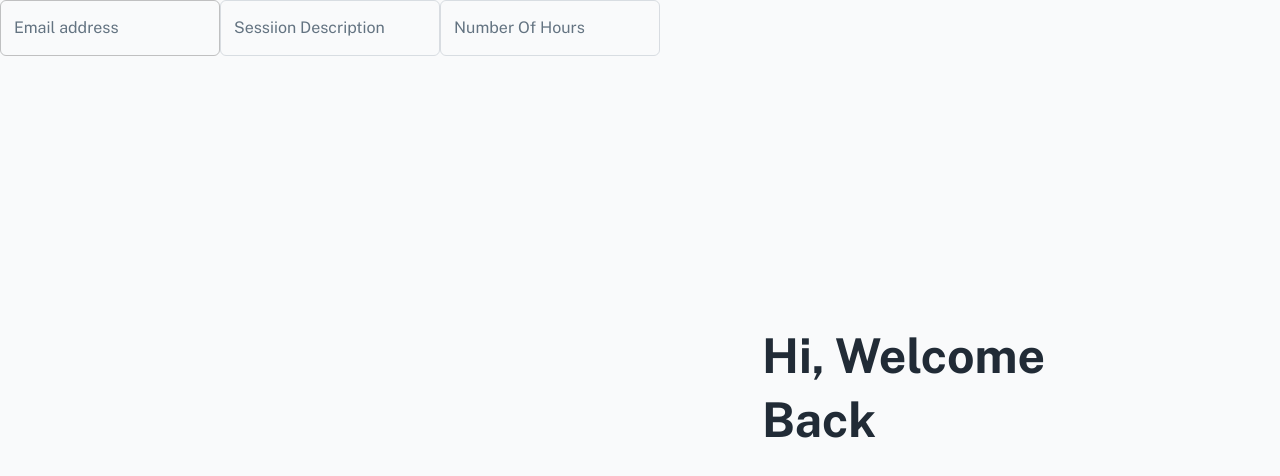
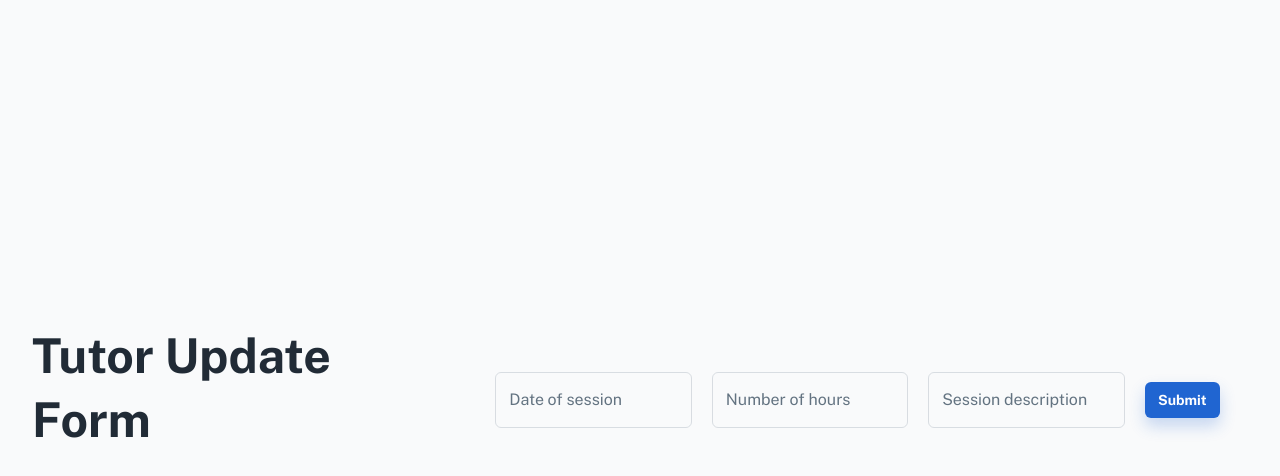
Before and after one commit to ngzhankang/sutdWadDaHec2023, a React (Create React App) app in the folder frontend/: page /login in a window 1280 px wide. Shown: the top 476 px of the page. Built offline with nearby package versions, Linux system fonts and the light colour scheme; a web font is replaced by a local one.

Commit message:
complete tutor update form

```diff
--- a/frontend/src/pages/TutorUpdatePage.js
+++ b/frontend/src/pages/TutorUpdatePage.js
@@ -13,6 +13,9 @@ import Iconify from '../components/iconify';
 const StyledRoot = styled('div')(({ theme }) => ({
     [theme.breakpoints.up('md')]: {
       display: 'flex',
+      alignItems: 'center',
+      marginRight: 60,
+      gap: 20
     },
   }));
 
@@ -47,25 +50,26 @@ export default function TutorUpdatePage() {
             </Helmet>
 
             <StyledRoot>
+                {mdUp && (
+                    <StyledContent>
+                        <Typography variant="h2" sx={{ px: 4, mt: 2, mb: 5, mr: 5}}>
+                        Tutor Update Form
+                        </Typography>
+                    </StyledContent>
+                )}
                 <Stack spacing={3}>
-                    <TextField name="email" label="Email address" />
+                    <TextField name="date" label="Date of session" />
                 </Stack>
 
                 <Stack spacing={3}>
-                    <TextField name="description" label="Sessiion Description" />
+                    <TextField name="hours" label="Number of hours" />
                 </Stack>
 
                 <Stack spacing={3}>
-                    <TextField name="hours" label="Number Of Hours" />
+                    <TextField name="description" label="Session description" />
                 </Stack>
 
-                {mdUp && (
-                    <StyledContent>
-                        <Typography variant="h2" sx={{ px: 4, mt: 2, mb: 5, mr: 5}}>
-                        Hi, Welcome Back
-                        </Typography>
-                    </StyledContent>
-                )}
+                <Button type='submit' variant='contained'>Submit</Button>
 {/*
             <Container maxWidth="sm">
                 <StyledContent>
```
